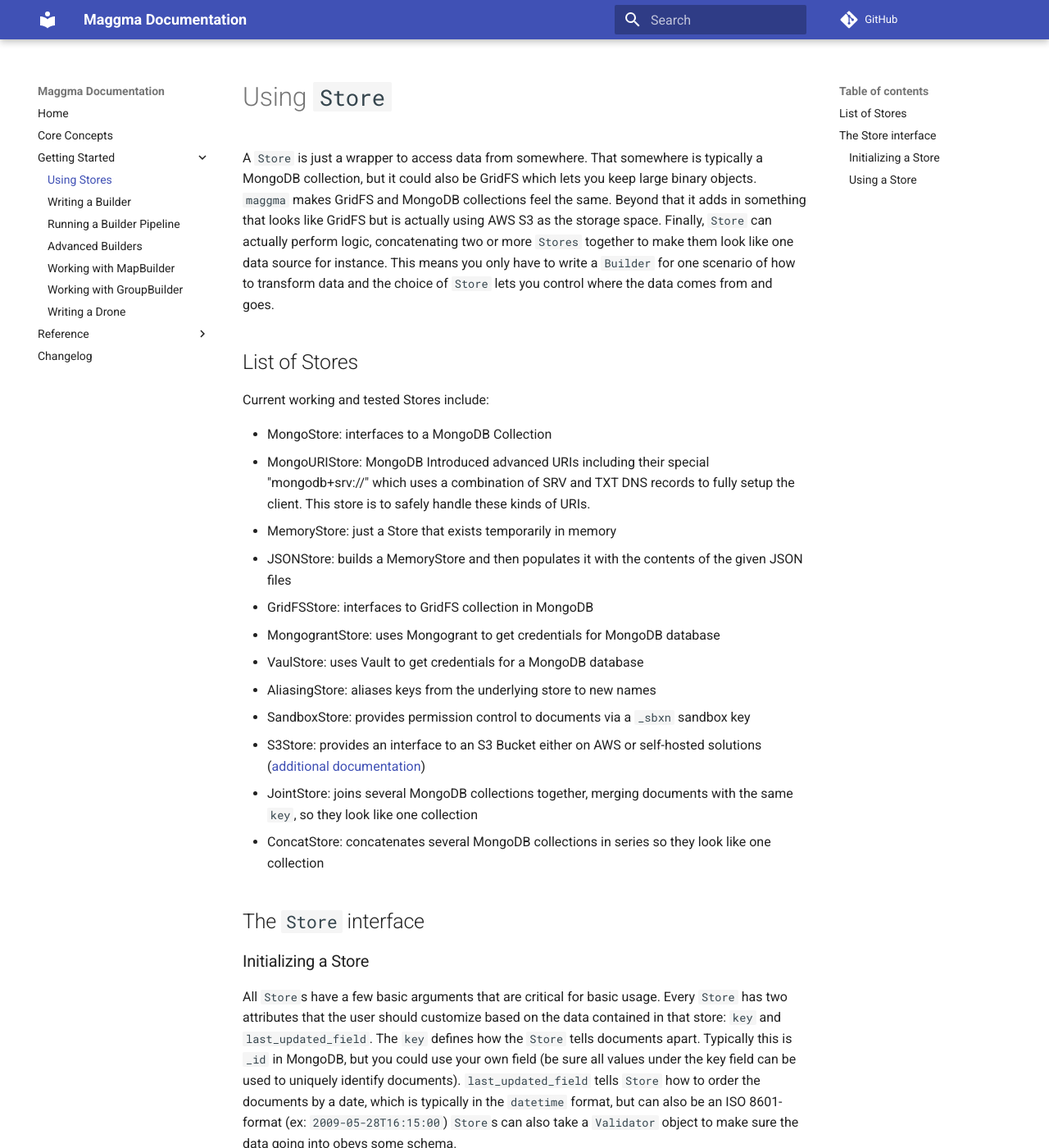
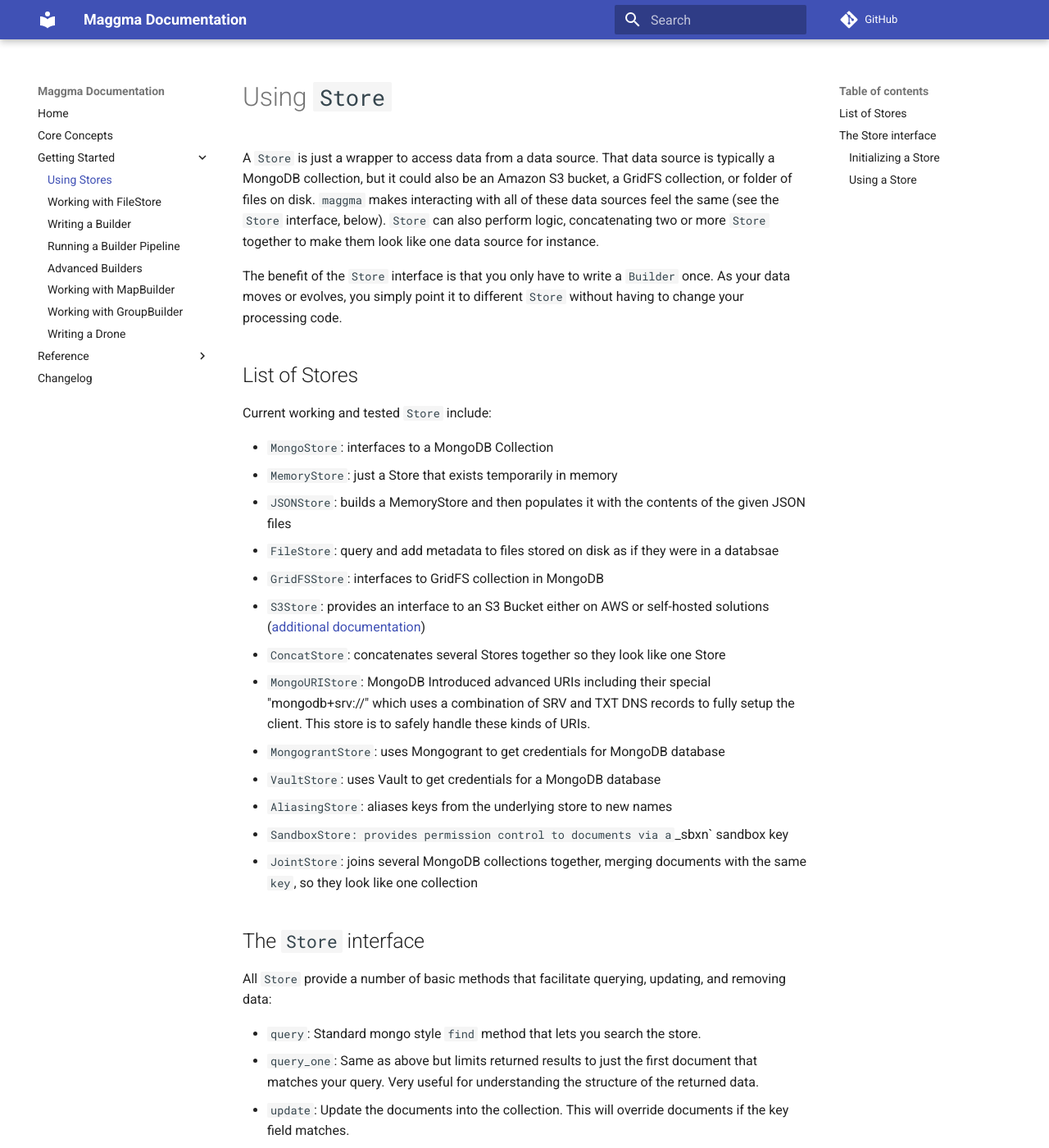
Before and after one commit to materialsproject/maggma, an MkDocs documentation site: the page built from docs/getting_started/stores.md, in a window 1280 px wide and 1400 px high. Shown: the whole window at 82% size. Built offline with MkDocs 1.6.1 and Material for MkDocs 9.7.7, drawn with Linux system fonts in a browser that asks for light colours; comment, search, counter and statistics services are not loaded; some of the changed text lies outside the part shown.

Commit message:
docs: add FileStore; misc edits

````diff
--- a/docs/getting_started/stores.md
+++ b/docs/getting_started/stores.md
@@ -1,48 +1,52 @@
 # Using `Store`
 
-A `Store` is just a wrapper to access data from somewhere. That somewhere is typically a MongoDB collection, but it could also be GridFS which lets you keep large binary objects. `maggma` makes GridFS and MongoDB collections feel the same. Beyond that it adds in something that looks like GridFS but is actually using AWS S3 as the storage space. Finally, `Store` can actually perform logic, concatenating two or more `Stores` together to make them look like one data source for instance. This means you only have to write a `Builder` for one scenario of how to transform data and the choice of `Store` lets you control where the data comes from and goes.
+A `Store` is just a wrapper to access data from a data source. That data source is typically a MongoDB collection, but it could also be an Amazon S3 bucket, a GridFS collection, or folder of files on disk. `maggma` makes interacting with all of these data sources feel the same (see the `Store` interface, below). `Store` can also perform logic, concatenating two or more `Store` together to make them look like one data source for instance.
+
+The benefit of the `Store` interface is that you only have to write a `Builder` once. As your data moves or evolves, you simply point it to different `Store` without having to change your processing code.
 
 ## List of Stores
 
-Current working and tested Stores include:
+Current working and tested `Store` include:
 
-- MongoStore: interfaces to a MongoDB Collection
-- MongoURIStore: MongoDB Introduced advanced URIs including their special "mongodb+srv://" which uses a combination of SRV and TXT DNS records to fully setup the client. This store is to safely handle these kinds of URIs.
-- MemoryStore: just a Store that exists temporarily in memory
-- JSONStore: builds a MemoryStore and then populates it with the contents of the given JSON files
-- GridFSStore: interfaces to GridFS collection in MongoDB
-- MongograntStore: uses Mongogrant to get credentials for MongoDB database
-- VaulStore: uses Vault to get credentials for a MongoDB database
-- AliasingStore: aliases keys from the underlying store to new names
-- SandboxStore: provides permission control to documents via a `_sbxn` sandbox key
-- S3Store: provides an interface to an S3 Bucket either on AWS or self-hosted solutions ([additional documentation](advanced_stores.md))
-- JointStore: joins several MongoDB collections together, merging documents with the same `key`, so they look like one collection
-- ConcatStore: concatenates several MongoDB collections in series so they look like one collection
+- `MongoStore`: interfaces to a MongoDB Collection
+- `MemoryStore`: just a Store that exists temporarily in memory
+- `JSONStore`: builds a MemoryStore and then populates it with the contents of the given JSON files
+- `FileStore`: query and add metadata to files stored on disk as if they were in a databsae
+- `GridFSStore`: interfaces to GridFS collection in MongoDB
+- `S3Store`: provides an interface to an S3 Bucket either on AWS or self-hosted solutions ([additional documentation](advanced_stores.md))
+- `ConcatStore`: concatenates several Stores together so they look like one Store
+- `MongoURIStore`: MongoDB Introduced advanced URIs including their special "mongodb+srv://" which uses a combination of SRV and TXT DNS records to fully setup the client. This store is to safely handle these kinds of URIs.
+- `MongograntStore`: uses Mongogrant to get credentials for MongoDB database
+- `VaultStore`: uses Vault to get credentials for a MongoDB database
+- `AliasingStore`: aliases keys from the underlying store to new names
+- `SandboxStore: provides permission control to documents via a `_sbxn` sandbox key
+- `JointStore`: joins several MongoDB collections together, merging documents with the same `key`, so they look like one collection
 
 ## The `Store` interface
 
+All `Store` provide a number of basic methods that facilitate querying, updating, and removing data:
+
+- `query`: Standard mongo style `find` method that lets you search the store.
+- `query_one`: Same as above but limits returned results to just the first document that matches your query. Very useful for understanding the structure of the returned data.
+- `update`: Update the documents into the collection. This will override documents if the key field matches.
+- `ensure_index`: This creates an index for the underlying data-source for fast querying.
+- `distinct`: Gets distinct values of a field.
+- `groupby`: Similar to query but performs a grouping operation and returns sets of documents.
+- `remove_docs`: Removes documents from the underlying data source.
+- `last_updated`: Finds the most recently updated `last_updated_field` value and returns that. Useful for knowing how old a data-source is.
+- `newer_in`: Finds all documents that are newer in the target collection and returns their `key`s. This is a very useful way of performing incremental processing.
+
 ### Initializing a Store
 
-All `Store`s have a few basic arguments that are critical for basic usage. Every `Store` has two attributes that the user should customize based on the data contained in that store: `key` and `last_updated_field`. The `key` defines how the `Store` tells documents apart. Typically this is `_id` in MongoDB, but you could use your own field (be sure all values under the key field can be used to uniquely identify documents). `last_updated_field` tells `Store` how to order the documents by a date, which is typically in the `datetime` format, but can also be an ISO 8601-format (ex: `2009-05-28T16:15:00`) `Store`s can also take a `Validator` object to make sure the data going into obeys some schema.
+All `Store`s have a few basic arguments that are critical for basic usage. Every `Store` has two attributes that the user should customize based on the data contained in that store: `key` and `last_updated_field`. The `key` defines how the `Store` tells documents apart. Typically this is `_id` in MongoDB, but you could use your own field (be sure all values under the key field can be used to uniquely identify documents). `last_updated_field` tells `Store` how to order the documents by a date, which is typically in the `datetime` format, but can also be an ISO 8601-format (ex: `2009-05-28T16:15:00`) `Store`s can also take a `Validator` object to make sure the data going into it obeys some schema.
 
 ### Using a Store
 
-You must connect to a store by running `store.connect()` before querying and updating the store.
-If you are operating on the stores inside of another code it is recommended to use the built-in context manager:
+You must connect to a store by running `store.connect()` before querying or updating the store.
+If you are operating on the stores inside of another code it is recommended to use the built-in context manager,
+which will take care of the `connect()` automatically, e.g.:
 
 ```python
 with MongoStore(...) as store:
     store.query()
 ```
-
-Stores provide a number of basic methods that make easy to use:
-
-- query: Standard mongo style `find` method that lets you search the store.
-- query_one: Same as above but limits returned results to just the first document that matches your query.
-- update: Update the documents into the collection. This will override documents if the key field matches.
-- ensure_index: This creates an index for the underlying data-source for fast querying.
-- distinct: Gets distinct values of a field.
-- groupby: Similar to query but performs a grouping operation and returns sets of documents.
-- remove_docs: Removes documents from the underlying data source.
-- last_updated: Finds the most recently updated `last_updated_field` value and returns that. Useful for knowing how old a data-source is.
-- newer_in: Finds all documents that are newer in the target collection and returns their `key`s. This is a very useful way of performing incremental processing.
--- a/mkdocs.yml
+++ b/mkdocs.yml
@@ -10,6 +10,7 @@ nav:
   - Core Concepts: concepts.md
   - Getting Started:
     - Using Stores: getting_started/stores.md
+    - Working with FileStore: getting_started/using_file_store.md
     - Writing a Builder: getting_started/simple_builder.md
     - Running a Builder Pipeline: getting_started/running_builders.md
     - Advanced Builders: getting_started/advanced_builder.md
````
Also changed, not shown: docs/getting_started/using_file_store.md (added, +203 -0 lines), docs/reference/stores.md (+2 -0 lines), docs/getting_started/file_store_dir_structure.png (added), 1 other file.
